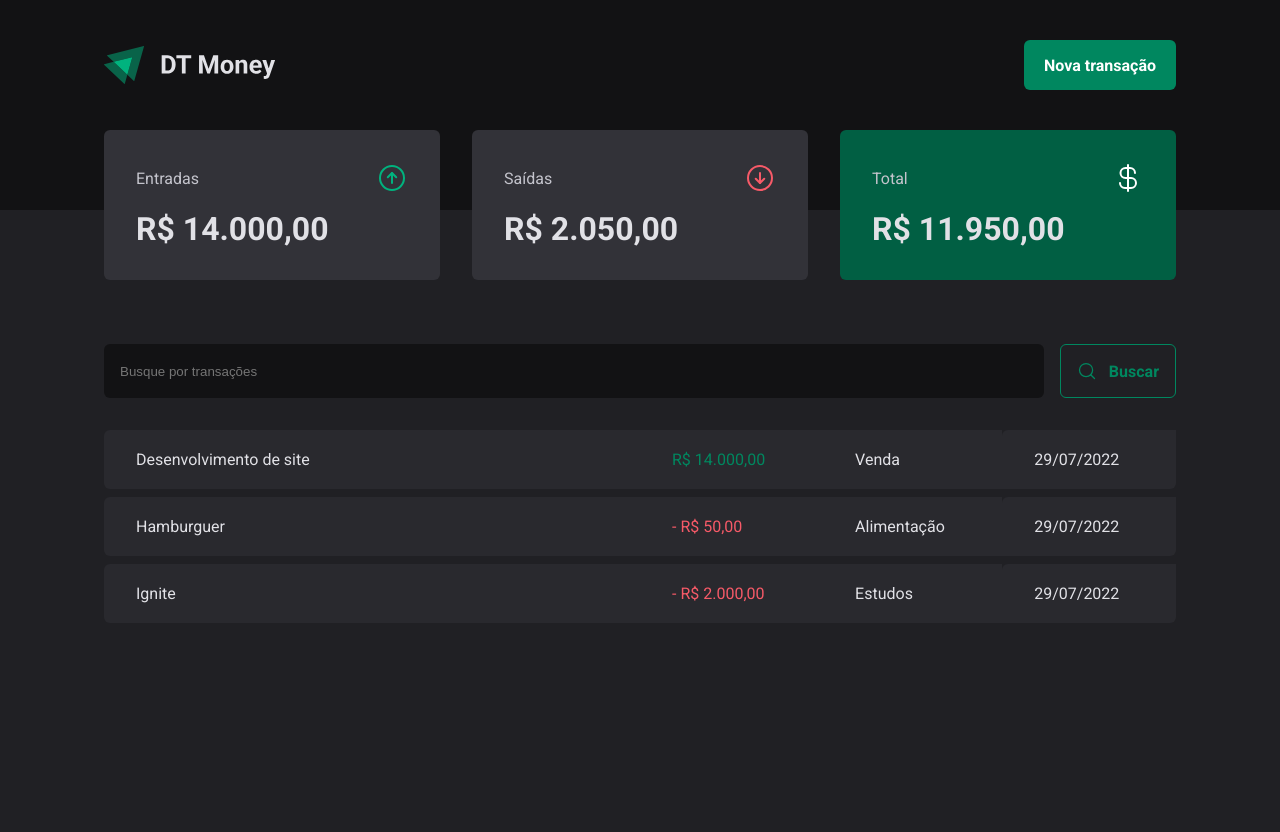
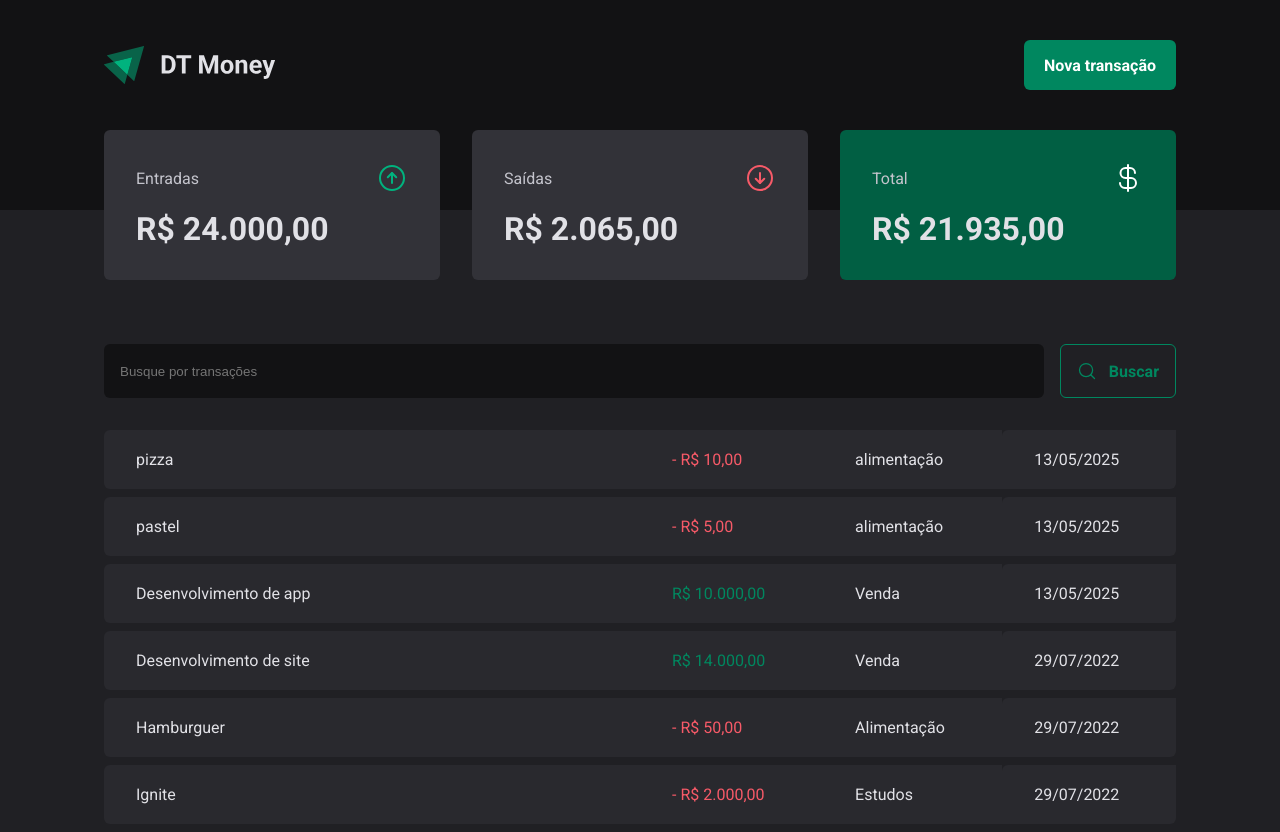
Before and after one commit to Orlandovpjunior/consumo_api_react, a React (Vite) app in the folder dt-money/: page / in a window 1280 px wide. Before the commit the page ends 800 px from the top, so only its background shows below. Built offline with nearby package versions, Linux system fonts and the light colour scheme; data requests are answered from the project's data file.

Commit message:
chore: melhora forma de inserir dados

```diff
--- a/dt-money/server.json
+++ b/dt-money/server.json
@@ -1,7 +1,7 @@
 {
   "transactions": [
     {
-            "id":1,
+      "id": "1",
       "description": "Desenvolvimento de site",
       "type": "income",
       "category": "Venda",
@@ -9,7 +9,7 @@
       "createdAt": "2022-07-29T19:36:44.505Z"
     },
     {
-            "id":2,
+      "id": "2",
       "description": "Hamburguer",
       "type": "outcome",
       "category": "Alimentação",
@@ -17,13 +17,36 @@
       "createdAt": "2022-07-29T19:36:44.505Z"
     },
     {
-            "id":3,
+      "id": "3",
       "description": "Ignite",
       "type": "outcome",
       "category": "Estudos",
       "price": 2000,
       "createdAt": "2022-07-29T19:36:44.505Z"
+    },
+    {
+      "id": "91d4",
+      "description": "Desenvolvimento de app",
+      "price": 10000,
+      "category": "Venda",
+      "type": "income",
+      "createdAt": "2025-05-13T00:09:55.745Z"
+    },
+    {
+      "id": "ebd3",
+      "description": "pastel",
+      "price": 5,
+      "category": "alimentação",
+      "type": "outcome",
+      "createdAt": "2025-05-13T00:16:13.908Z"
+    },
+    {
+      "id": "7db9",
+      "description": "pizza",
+      "price": 10,
+      "category": "alimentação",
+      "type": "outcome",
+      "createdAt": "2025-05-13T00:33:09.159Z"
     }
   ]
-
 }
--- a/dt-money/src/components/NewTransactionModal/Index.tsx
+++ b/dt-money/src/components/NewTransactionModal/Index.tsx
@@ -4,6 +4,8 @@ import { ArrowCircleDown, ArrowCircleUp, X } from "phosphor-react"
 import * as z from 'zod'
 import { Controller, useForm } from "react-hook-form"
 import { zodResolver } from "@hookform/resolvers/zod"
+import { useContext } from "react"
+import { TransactionContext } from "../../contexts/TransactionsContext"
 
 const newTransactionFormSchema = z.object({
     description: z.string(),
@@ -16,19 +18,32 @@ type NewTransactionFormInputs = z.infer<typeof newTransactionFormSchema>;
 
 export function NewTransactionModal() {
 
+    const {createTransaction} = useContext(TransactionContext)
+
+
     const {
         control,
         register,
         handleSubmit,
-        formState: { isSubmitting }
+        formState: { isSubmitting },
+        reset
     } = useForm<NewTransactionFormInputs>({
         resolver: zodResolver(newTransactionFormSchema),
     })
 
     async function handleCreateNewTransaction(data: NewTransactionFormInputs) {
-        await new Promise(resolve => setTimeout(resolve, 2000))
-        console.log(data)
+        const {description, price, category, type} = data
+
+        await createTransaction({
+            description,
+            price,
+            category,
+            type
+        })
+
+        reset();
     }
+
 
     return (
 
--- a/dt-money/src/contexts/TransactionsContext.tsx
+++ b/dt-money/src/contexts/TransactionsContext.tsx
@@ -10,14 +10,23 @@ interface Transaction {
     createdAt: string;
 }
 
+interface CreateTransactionInput{
+    description: string;
+    price: number;
+    category: string;
+    type: 'income' | 'outcome';
+}
+
 interface TransactionContextType {
     transactions: Transaction[];
     fetchTransations: (query?: string) => Promise<void>;
+    createTransaction: (data: CreateTransactionInput) => Promise<void>
 }
 
 interface TransactionsProviderProps {
     children: ReactNode;
 }
+
 
 export const TransactionContext = createContext({} as TransactionContextType);
 
@@ -26,20 +35,31 @@ export function TransactionProvider({ children }: TransactionsProviderProps) {
     const [transactions, setTransactions] = useState<Transaction[]>([])
 
     async function fetchTransations(query?: string) {
-        const response = await api.get<Transaction[]>('transactions')
+        const response = await api.get<Transaction[]>('transactions', {
+          params: {
+            _sort: 'createdAt',
+            _order: 'desc',
+            q: query,
+          },
+        })
 
-        if (query) {
-            const lowerQuery = query.toLowerCase().trim()
+        setTransactions(response.data)
+    }
 
-            const filtered = response.data.filter((transaction) =>
-                transaction.description.toLowerCase().includes(lowerQuery)
-            )
+    async function createTransaction(data: CreateTransactionInput){
 
-            setTransactions(filtered)
-        } else {
-            setTransactions(response.data)
-        }
+        const {description, price, category, type} = data
+        const response = await api.post('transactions', {
+                    description,
+                    price,
+                    category,
+                    type,
+                    createdAt: new Date()
+                })
+
+        setTransactions(state => [response.data, ... state])
     }
+
 
     useEffect(() => {
         fetchTransations();
@@ -47,7 +67,8 @@ export function TransactionProvider({ children }: TransactionsProviderProps) {
     return (
         <TransactionContext.Provider value={{
             transactions,
-            fetchTransations
+            fetchTransations,
+            createTransaction
         }}>
             {children}
         </TransactionContext.Provider>
```
Lines whose indentation alone changed are shown as unchanged.
